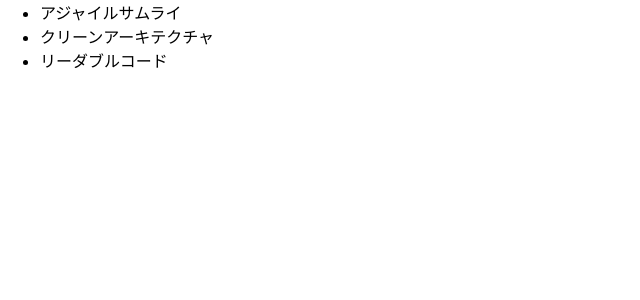
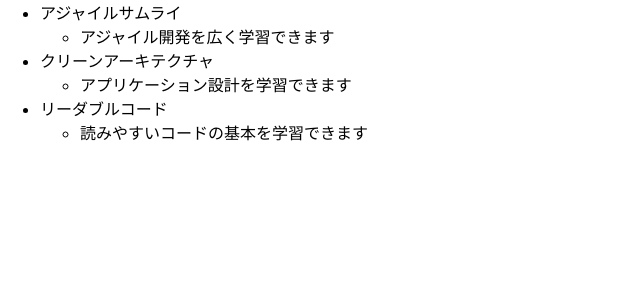
Before and after one commit to TanaShun0804/nuxt_onbording, a Nuxt app: page /books in a window 1280 px wide. Shown: the top 300 px of the page, without its empty margins (0-640 px from the left). Built offline with nearby package versions, Linux system fonts and the light colour scheme; data requests are answered from the project's data file.

Commit message:
表示データ修正

```diff
--- a/pages/books/index.vue
+++ b/pages/books/index.vue
@@ -2,6 +2,11 @@
   <ul>
     <li v-for="book in books" :key="book.id">
       {{ book.name }}
+      <ul>
+        <li>
+          {{ book.description }}
+        </li>
+      </ul>
     </li>
   </ul>
 </template>
```
